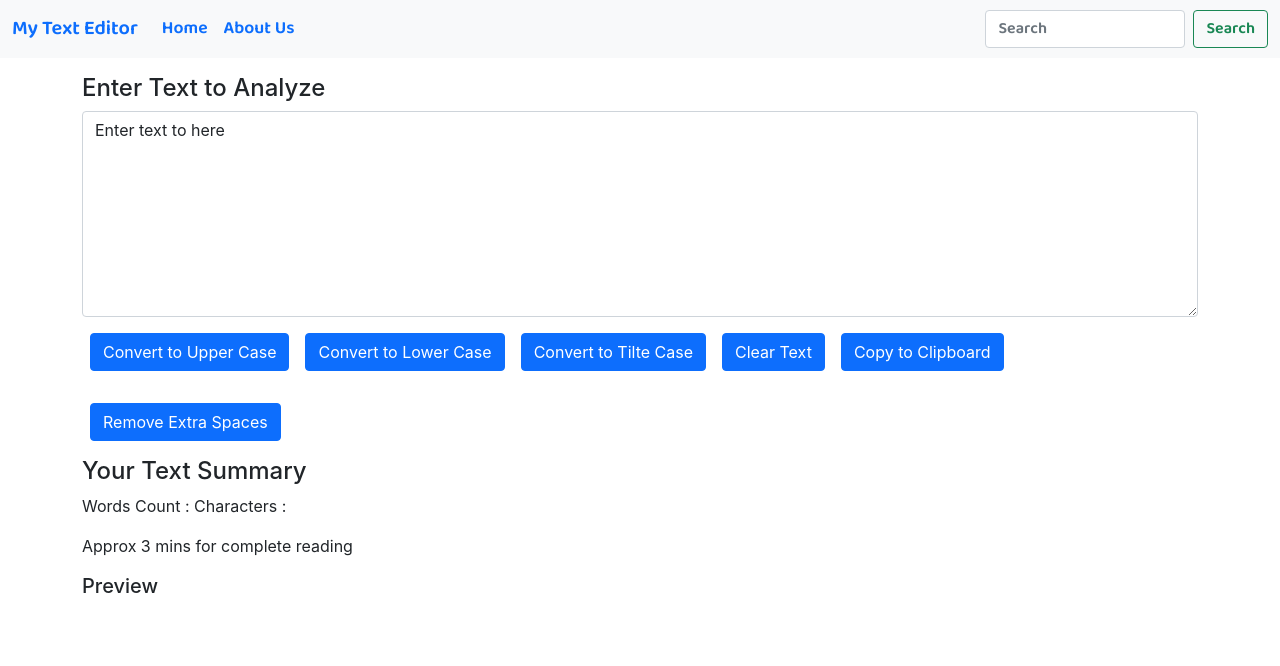
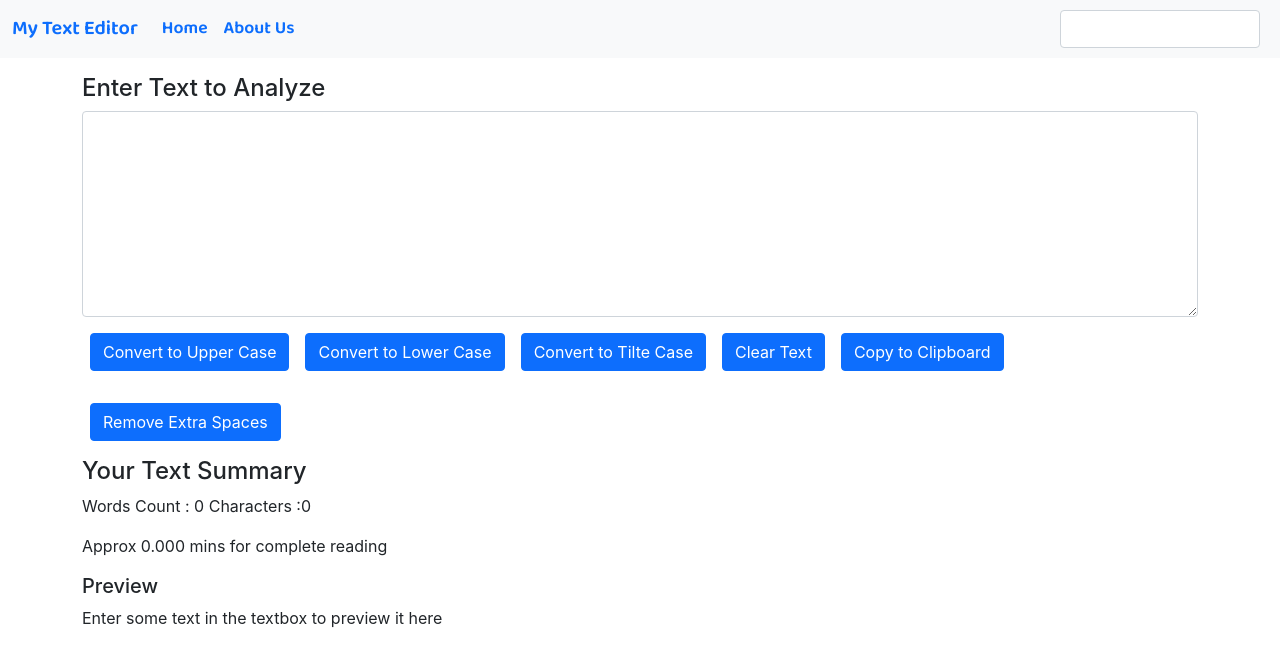
Before and after one commit to SavinderSingh77/My-Text-Editor, a React (Create React App) app: page / in a window 1280 px wide. Shown: the top 666 px of the page. Built offline with nearby package versions, Linux system fonts and the light colour scheme.

Commit message:
Text form improved with functionality

```diff
--- a/public/index.html
+++ b/public/index.html
@@ -14,7 +14,7 @@
     <!-- Bootstrap CSS -->
     <link href="https://cdn.jsdelivr.net/npm/bootstrap@5.1.0/dist/css/bootstrap.min.css" rel="stylesheet" integrity="sha384-KyZXEAg3QhqLMpG8r+8fhAXLRk2vvoC2f3B09zVXn8CA5QIVfZOJ3BCsw2P0p/We" crossorigin="anonymous">
 
-    <title>TextUtils - Home</title>
+    <title>My Text Editor</title>
   </head>
   <body>
     <noscript>You need to enable JavaScript to run this app.</noscript>
--- a/src/App.js
+++ b/src/App.js
@@ -3,9 +3,12 @@ import Navbar from "./components/Navbar";
 import TextContainer from "./components/TextContainer";
 
 function App() {
+
+
+
   return (
     <>
-      <Navbar title="My Text Editor" home="Home" about="About Us" />
+      <Navbar title="My Text Editor" home="Home" about="About Us"  />
       <TextContainer heading = "Enter Text to Analyze" />
     </>
   );
--- a/src/components/Navbar.js
+++ b/src/components/Navbar.js
@@ -1,8 +1,17 @@
-import React from 'react'
+import React, { useState } from 'react'
 import './Navbar.css'
 import PropTypes from 'prop-types'
 
+
 export default function Navbar(props) {
+  const searchBox = ()=>{
+   let search =  document.getElementById("search")
+  search.addEventListener('input',()=>{
+ return search.value.toLowerCase();
+  })
+  }
+
+
   return (
   <>
   <nav id = "font-style" className="navbar navbar-expand-lg bg-light">
@@ -21,8 +30,7 @@ export default function Navbar(props) {
         </li>
       </ul>
       <form className="d-flex" role="search">
-        <input className="form-control me-2" type="search" placeholder="Search" aria-label="Search"/>
-        <button className="btn btn-outline-success" type="submit">Search</button>
+        <input onInput={searchBox} id = "search" className="form-control me-2" type="search" aria-label="Search" value = ""/>
       </form>
     </div>
   </div>
--- a/src/components/TextContainer.js
+++ b/src/components/TextContainer.js
@@ -1,35 +1,80 @@
 import React from "react";
 // {useState} is a reacr hook which helps us to use states without using class in rfc
 import { useState } from "react";
-
 export default function TextContainer(props) {
-  const [text, setText] = useState("Enter text to here");
+  const [text, setText] = useState("");
 
   // Making our textbox an editable text box
   const handleChnage = (e) => {
     setText(e.target.value);
   };
-const upperCaseClick = ()=>{
+  const upperCaseClick = () => {
     let upperCaseText = text;
-    setText(upperCaseText.toUpperCase())
-}
+    setText(upperCaseText.toUpperCase());
 
-const lowerCaseClick = ()=>{
+  };
+
+  const lowerCaseClick = () => {
     let lowerCaseText = text;
-    setText(lowerCaseText.toLowerCase())
-}
+    setText(lowerCaseText.toLowerCase());
+  };
 
-const clearTextClick = ()=>{
+  const clearTextClick = () => {
     let clearText = "";
-    setText(clearText)
-}
+    setText(clearText);
+  };
 
-const copyTextClick = ()=>{
+  const copyTextClick = () => {
     let copyText = text;
+    navigator.clipboard.writeText(copyText);
+    alert("Text Copied to Clipboard");
+  };
 
-    navigator.clipboard.writeText(copyText);
-}
+  const removeSpacesClick = () => {
+    let arr = text.split(" ");
+    console.log(arr);
+    let arrNew = [];
+    arr.forEach((element) => {
+      if (element === "") {
+        return;
+      } else {
+        arrNew.push(element);
+      }
+    });
+    setText(arrNew.join(" "));
+  };
 
+  const titleCaseClick = () => {
+    let arr = text.split(" ");
+    console.log(arr);
+    let arrNew = [];
+    arr.forEach((element) => {
+      if (element === "") {
+        return;
+      } else {
+        arrNew.push(element);
+      }
+    });
+    let str = "";
+    arrNew.forEach((e) => {
+      str += e[0].toUpperCase() + e.slice(1).toLowerCase() + " ";
+    });
+    setText(str.slice(0, str.length - 1));
+  };
+  const wordCount = () => {
+    let arr1 = text.split(" ");
+    let words = [];
+    arr1.forEach((e) => {
+      if (e === "") {
+        return;
+      } else {
+        words.push(e);
+      }
+    });
+
+    return words.length;
+  };
+wordCount();
   return (
     <>
       <div className="container my-3">
@@ -47,25 +92,50 @@ const copyTextClick = ()=>{
         >
           Convert to Upper Case
         </button>
-        <button onClick={lowerCaseClick} type="button" className="btn btn-primary my-3 mx-2">
+        <button
+          onClick={lowerCaseClick}
+          type="button"
+          className="btn btn-primary my-3 mx-2"
+        >
           Convert to Lower Case
         </button>
-        <button type="button" className="btn btn-primary my-3 mx-2">
+        <button
+          onClick={titleCaseClick}
+          type="button"
+          className="btn btn-primary my-3 mx-2"
+        >
           Convert to Tilte Case
         </button>
-        <button onClick = {clearTextClick} type="button" className="btn btn-primary my-3 mx-2">
+        <button
+          onClick={clearTextClick}
+          type="button"
+          className="btn btn-primary my-3 mx-2"
+        >
           Clear Text
         </button>
-        <button onClick = {copyTextClick} type="button" className="btn btn-primary my-3 mx-2">
+        <button
+          onClick={copyTextClick}
+          type="button"
+          className="btn btn-primary my-3 mx-2"
+        >
           Copy to Clipboard
         </button>
-        <button type="button" className="btn btn-primary my-3 mx-2">
+        <button
+          onClick={removeSpacesClick}
+          type="button"
+          className="btn btn-primary my-3 mx-2"
+        >
           Remove Extra Spaces
         </button>
         <h4>Your Text Summary</h4>
-        <p> Words Count : Characters : </p>
-        <p>Approx 3 mins for complete reading</p>
+        <p> Words Count : {wordCount()} Characters :{text.length} </p>
+        <p>Approx {Number.parseFloat(wordCount()*0.0067).toFixed(3)} mins for complete reading</p>
         <h5>Preview</h5>
+        <p>
+          {text === ""
+            ? "Enter some text in the textbox to preview it here"
+            : text}
+        </p>
       </div>
     </>
   );
```
